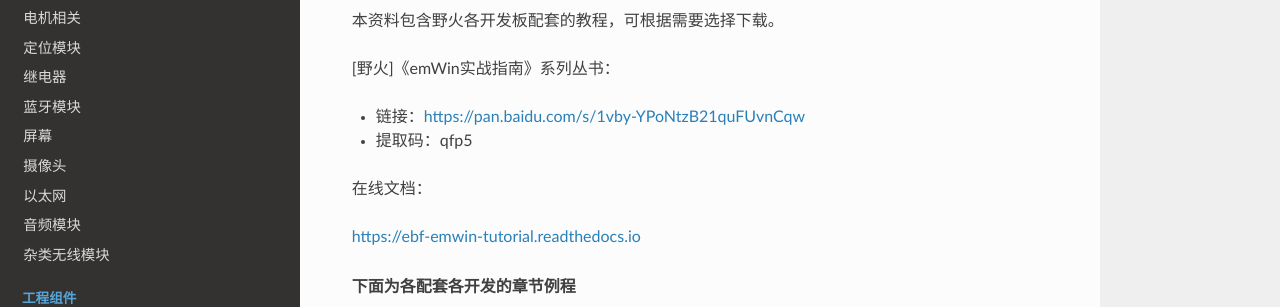
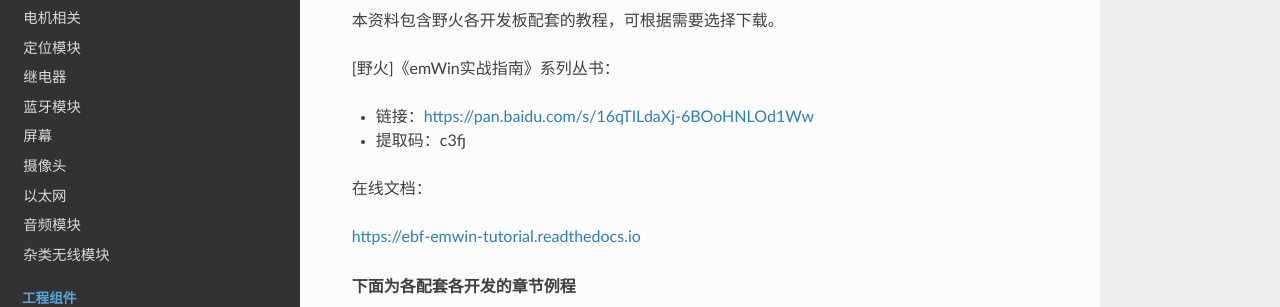
Before and after one commit to Embedfire/ebf_products, a Sphinx documentation site: the page built from documentation/tutorial/ebf_emwin_tutorial.rst, in a window 1280 px wide. Shown: the part 218-525 px from the top of the page. Built offline with Sphinx 7.4.7 and the Read the Docs theme 2.0.0, drawn with Linux system fonts in a browser that asks for light colours; pages that are not in the unit, such as notebooks, are missing from menus.

Commit message:
emwin连接

```diff
--- a/documentation/tutorial/ebf_emwin_tutorial.rst
+++ b/documentation/tutorial/ebf_emwin_tutorial.rst
@@ -10,8 +10,9 @@
 
 [野火]《emWin实战指南》系列丛书：
 
--  链接：https://pan.baidu.com/s/1vby-YPoNtzB21quFUvnCqw
--  提取码：qfp5
+-  链接：https://pan.baidu.com/s/16qTILdaXj-6BOoHNLOd1Ww
+-  提取码：c3fj
+
 
 在线文档：
 
```
